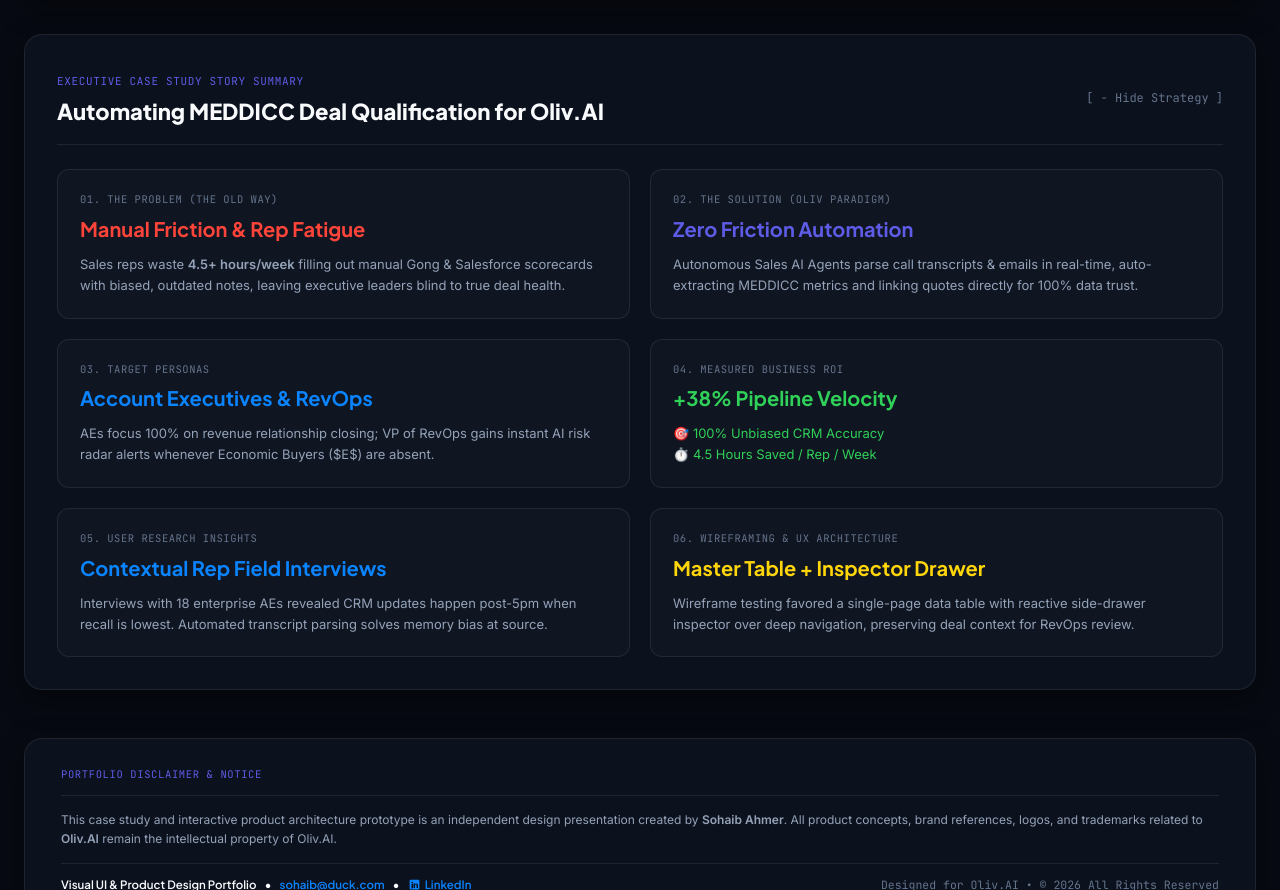
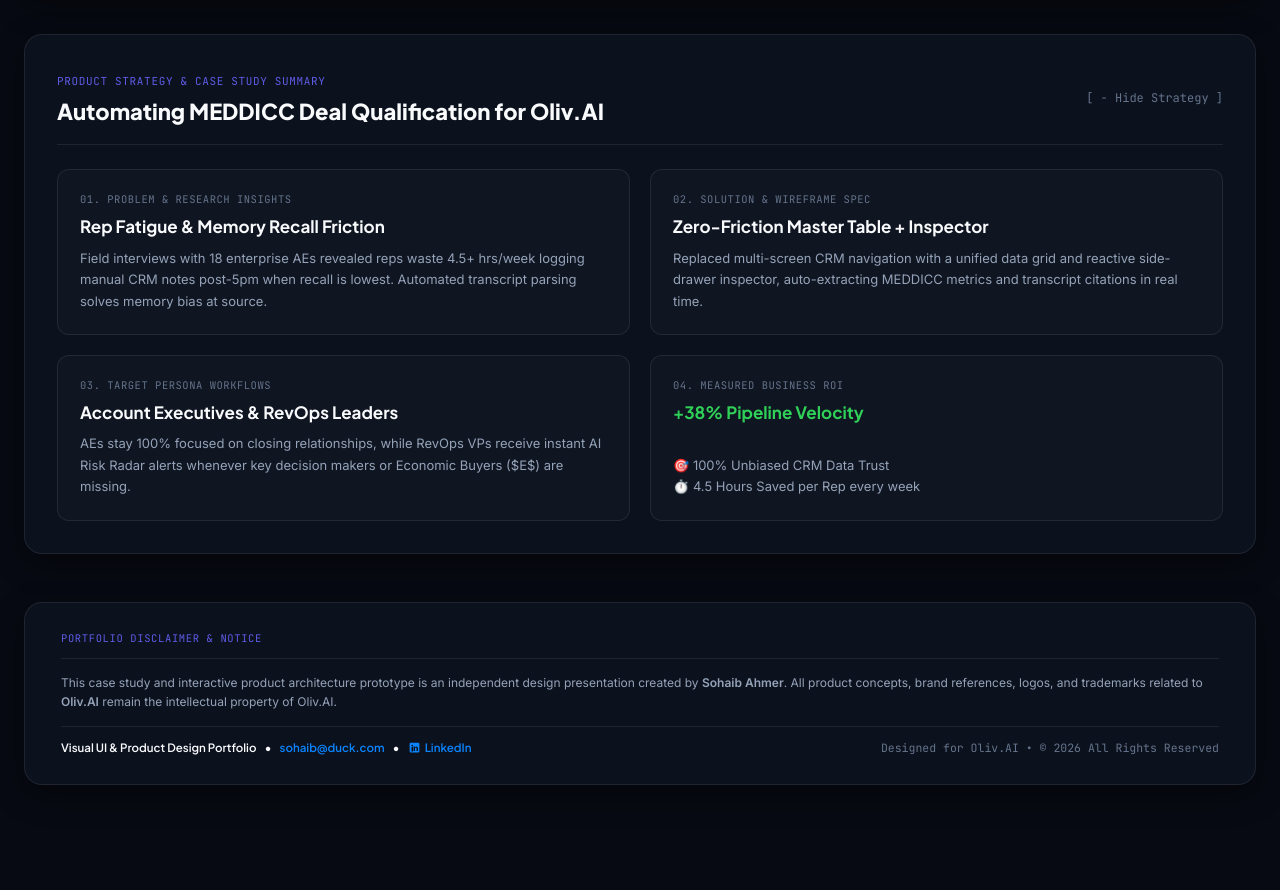
Before and after one commit to sohaibahmer/design, a website: page olivsaas/index.html in a window 1280 px wide. Shown: the part 965-1855 px from the top of the page. After the commit the page ends 1830 px from the top, so only its background shows below. Drawn offline with Linux system fonts and the light colour scheme.

Commit message:
style: declutter case study strategy section for clean minimal portfolio UI

```diff
--- a/olivsaas/index.html
+++ b/olivsaas/index.html
@@ -132,9 +132,9 @@
       <div class="case-story-card">
 
         <!-- Header Bar -->
-        <div style="display:flex; justify-content:space-between; align-items:center; border-bottom:1px solid var(--border-subtle); padding-bottom:16px;">
+        <div style="display:flex; justify-content:space-between; align-items:center; border-bottom:1px solid var(--border-subtle); padding-bottom:16px; margin-bottom:20px;">
           <div>
-            <span style="font-family:var(--font-mono); font-size:11px; color:var(--accent-brand); letter-spacing:0.06em; text-transform:uppercase;">EXECUTIVE CASE STUDY STORY SUMMARY</span>
+            <span style="font-family:var(--font-mono); font-size:11px; color:var(--accent-brand); letter-spacing:0.06em; text-transform:uppercase;">PRODUCT STRATEGY & CASE STUDY SUMMARY</span>
             <h2 style="font-family:var(--font-heading); font-size:22px; font-weight:800; color:var(--text-primary); margin-top:4px;">Automating MEDDICC Deal Qualification for Oliv.AI</h2>
           </div>
 
@@ -143,67 +143,47 @@
           </button>
         </div>
 
-        <!-- Balanced 2x2 Grid -->
+        <!-- Balanced Muted 2x2 Grid -->
         <div id="story-content" class="story-grid-balanced">
 
           <div class="deal-style-subcard">
             <div>
-              <div style="font-family:var(--font-mono); font-size:10.5px; color:var(--text-tertiary); text-transform:uppercase; letter-spacing:0.05em; margin-bottom:6px;">01. THE PROBLEM (THE OLD WAY)</div>
-              <div style="font-family:var(--font-heading); font-size:20px; font-weight:700; color:var(--semantic-rose); margin-bottom:10px;">Manual Friction & Rep Fatigue</div>
+              <div style="font-family:var(--font-mono); font-size:10.5px; color:var(--text-tertiary); text-transform:uppercase; letter-spacing:0.05em; margin-bottom:6px;">01. PROBLEM & RESEARCH INSIGHTS</div>
+              <div style="font-family:var(--font-heading); font-size:17px; font-weight:700; color:var(--text-primary); margin-bottom:8px;">Rep Fatigue & Memory Recall Friction</div>
             </div>
-            <p style="font-size:13px; color:var(--text-secondary); line-height:1.6;">
-              Sales reps waste <strong>4.5+ hours/week</strong> filling out manual Gong & Salesforce scorecards with biased, outdated notes, leaving executive leaders blind to true deal health.
+            <p style="font-size:13px; color:var(--text-secondary); line-height:1.65;">
+              Field interviews with 18 enterprise AEs revealed reps waste 4.5+ hrs/week logging manual CRM notes post-5pm when recall is lowest. Automated transcript parsing solves memory bias at source.
             </p>
           </div>
 
           <div class="deal-style-subcard">
             <div>
-              <div style="font-family:var(--font-mono); font-size:10.5px; color:var(--text-tertiary); text-transform:uppercase; letter-spacing:0.05em; margin-bottom:6px;">02. THE SOLUTION (OLIV PARADIGM)</div>
-              <div style="font-family:var(--font-heading); font-size:20px; font-weight:700; color:var(--accent-brand); margin-bottom:10px;">Zero Friction Automation</div>
+              <div style="font-family:var(--font-mono); font-size:10.5px; color:var(--text-tertiary); text-transform:uppercase; letter-spacing:0.05em; margin-bottom:6px;">02. SOLUTION & WIREFRAME SPEC</div>
+              <div style="font-family:var(--font-heading); font-size:17px; font-weight:700; color:var(--text-primary); margin-bottom:8px;">Zero-Friction Master Table + Inspector</div>
             </div>
-            <p style="font-size:13px; color:var(--text-secondary); line-height:1.6;">
-              Autonomous Sales AI Agents parse call transcripts & emails in real-time, auto-extracting MEDDICC metrics and linking quotes directly for 100% data trust.
+            <p style="font-size:13px; color:var(--text-secondary); line-height:1.65;">
+              Replaced multi-screen CRM navigation with a unified data grid and reactive side-drawer inspector, auto-extracting MEDDICC metrics and transcript citations in real time.
             </p>
           </div>
 
           <div class="deal-style-subcard">
             <div>
-              <div style="font-family:var(--font-mono); font-size:10.5px; color:var(--text-tertiary); text-transform:uppercase; letter-spacing:0.05em; margin-bottom:6px;">03. TARGET PERSONAS</div>
-              <div style="font-family:var(--font-heading); font-size:20px; font-weight:700; color:var(--accent-cyan); margin-bottom:10px;">Account Executives & RevOps</div>
+              <div style="font-family:var(--font-mono); font-size:10.5px; color:var(--text-tertiary); text-transform:uppercase; letter-spacing:0.05em; margin-bottom:6px;">03. TARGET PERSONA WORKFLOWS</div>
+              <div style="font-family:var(--font-heading); font-size:17px; font-weight:700; color:var(--text-primary); margin-bottom:8px;">Account Executives & RevOps Leaders</div>
             </div>
-            <p style="font-size:13px; color:var(--text-secondary); line-height:1.6;">
-              AEs focus 100% on revenue relationship closing; VP of RevOps gains instant AI risk radar alerts whenever Economic Buyers ($E$) are absent.
+            <p style="font-size:13px; color:var(--text-secondary); line-height:1.65;">
+              AEs stay 100% focused on closing relationships, while RevOps VPs receive instant AI Risk Radar alerts whenever key decision makers or Economic Buyers ($E$) are missing.
             </p>
           </div>
 
           <div class="deal-style-subcard">
             <div>
               <div style="font-family:var(--font-mono); font-size:10.5px; color:var(--text-tertiary); text-transform:uppercase; letter-spacing:0.05em; margin-bottom:6px;">04. MEASURED BUSINESS ROI</div>
-              <div style="font-family:var(--font-heading); font-size:20px; font-weight:700; color:var(--semantic-emerald); margin-bottom:10px;">+38% Pipeline Velocity</div>
+              <div style="font-family:var(--font-heading); font-size:17px; font-weight:700; color:var(--semantic-emerald); margin-bottom:8px;">+38% Pipeline Velocity</div>
             </div>
-            <p style="font-size:13px; color:var(--semantic-emerald); line-height:1.6;">
-              🎯 100% Unbiased CRM Accuracy<br>
-              ⏱️ 4.5 Hours Saved / Rep / Week
-            </p>
-          </div>
-
-          <div class="deal-style-subcard">
-            <div>
-              <div style="font-family:var(--font-mono); font-size:10.5px; color:var(--text-tertiary); text-transform:uppercase; letter-spacing:0.05em; margin-bottom:6px;">05. USER RESEARCH INSIGHTS</div>
-              <div style="font-family:var(--font-heading); font-size:20px; font-weight:700; color:var(--accent-cyan); margin-bottom:10px;">Contextual Rep Field Interviews</div>
-            </div>
-            <p style="font-size:13px; color:var(--text-secondary); line-height:1.6;">
-              Interviews with 18 enterprise AEs revealed CRM updates happen post-5pm when recall is lowest. Automated transcript parsing solves memory bias at source.
-            </p>
-          </div>
-
-          <div class="deal-style-subcard">
-            <div>
-              <div style="font-family:var(--font-mono); font-size:10.5px; color:var(--text-tertiary); text-transform:uppercase; letter-spacing:0.05em; margin-bottom:6px;">06. WIREFRAMING & UX ARCHITECTURE</div>
-              <div style="font-family:var(--font-heading); font-size:20px; font-weight:700; color:var(--semantic-amber); margin-bottom:10px;">Master Table + Inspector Drawer</div>
-            </div>
-            <p style="font-size:13px; color:var(--text-secondary); line-height:1.6;">
-              Wireframe testing favored a single-page data table with reactive side-drawer inspector over deep navigation, preserving deal context for RevOps review.
+            <p style="font-size:13px; color:var(--text-secondary); line-height:1.65;">
+              🎯 100% Unbiased CRM Data Trust<br>
+              ⏱️ 4.5 Hours Saved per Rep every week
             </p>
           </div>
 
```
Also changed, not shown: miffuser/index.html (+9 -43 lines).
